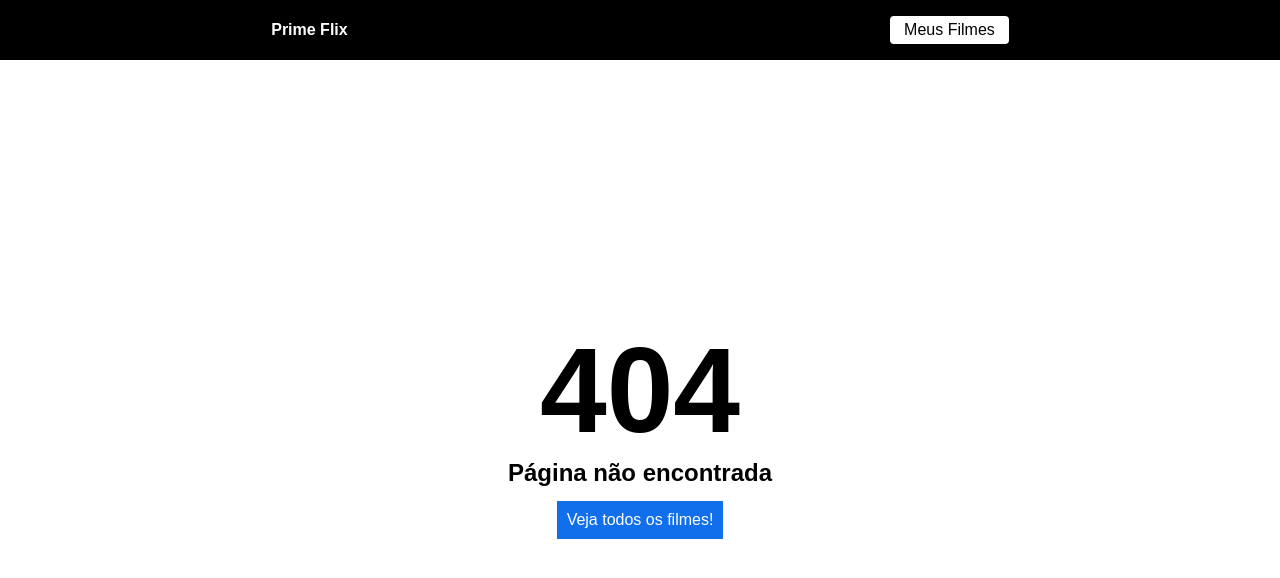
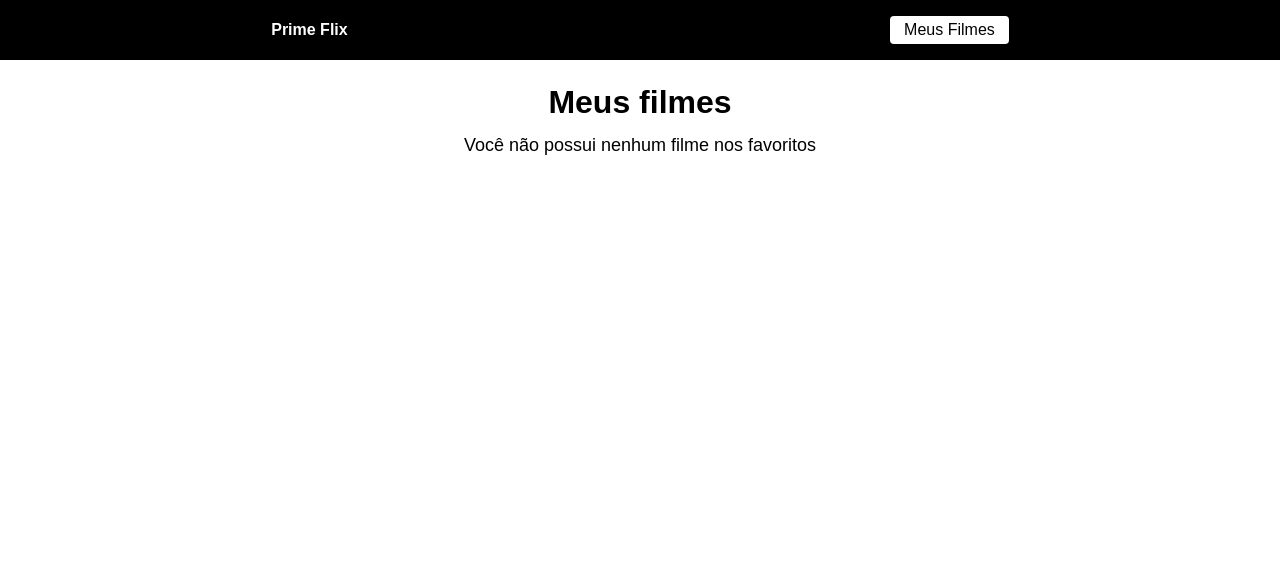
Before and after one commit to ricardokondo/filmProject, a React (Create React App) app in the folder film/: page /favorite in a window 1280 px wide. Before the commit this address had no page. Shown: the top 578 px of the page. Built offline with nearby package versions, Linux system fonts and the light colour scheme.

Commit message:
Criando página de favoritos e excluindo item do local storage

```diff
--- a/film/src/components/Header/index.js
+++ b/film/src/components/Header/index.js
@@ -7,7 +7,7 @@ function Header() {
       <Link to="/" className="logo">
         Prime Flix
       </Link>
-      <Link to={"/favoritos"} className="favoritos">
+      <Link to={"/favorite"} className="favoritos">
         Meus Filmes
       </Link>
     </header>
--- /dev/null
+++ b/film/src/pages/Favorite/favorite.css
@@ -0,0 +1,38 @@
+.meus-filmes {
+    margin-top: 24px;
+    display: flex;
+    flex-direction: column;
+    align-items: center;
+}
+
+.meus-filmes h1 {
+    margin-bottom: 14px;
+}
+
+.meus-filmes span {
+    font-size: 18px;
+}
+
+.meus-filmes ul {
+    width: 720px;
+}
+
+.meus-filmes ul li {
+    list-style: none;
+    display: flex;
+    justify-content: space-between;
+    align-items: center;
+    margin-bottom: 14px;
+}
+
+.meus-filmes div {
+    display: flex;
+    justify-content: center;
+    align-items: center;
+}
+
+.meus-filmes div a {
+    text-decoration: none;
+    color: #116feb;
+    margin-right: 14px;
+}
--- /dev/null
+++ b/film/src/pages/Favorite/index.js
@@ -0,0 +1,48 @@
+import { useEffect, useState } from "react";
+import { Link } from "react-router-dom";
+import "./favorite.css";
+
+function Favorite() {
+  const [film, setFilm] = useState([]);
+
+  useEffect(() => {
+    const myList = localStorage.getItem("@primeflix");
+    setFilm(JSON.parse(myList) || []);
+  }, []);
+
+  function excluirFilme(id) {
+    //alert("Id clicado " + id);
+    let filtroFilmes = film.filter((item) => {
+      // Retorna todos os filmes menos o que cliquei
+      return item.id != id;
+    });
+    setFilm(filtroFilmes);
+
+    localStorage.setItem("@primeflix", JSON.stringify(filtroFilmes));
+  }
+
+  return (
+    <div className="meus-filmes">
+      <h1>Meus filmes</h1>
+      {film.length === 0 && (
+        <span>Você não possui nenhum filme nos favoritos</span>
+      )}
+      <ul>
+        {film.map((item) => {
+          return (
+            <li key={item.id}>
+              <span>{item.title}</span>
+
+              <div>
+                <Link to={`/film/${item.id}`}>Ver detalhes</Link>
+                <button onClick={() => excluirFilme(item.id)}>Excluir</button>
+              </div>
+            </li>
+          );
+        })}
+      </ul>
+    </div>
+  );
+}
+
+export default Favorite;
--- a/film/src/routes.js
+++ b/film/src/routes.js
@@ -4,6 +4,7 @@ import Home from "./pages/Home";
 import Film from "./pages/Film";
 import Header from "./components/Header";
 import Erro from "./pages/Erro";
+import Favorite from "./pages/Favorite";
 
 function RoutesApp() {
   return (
@@ -12,6 +13,7 @@ function RoutesApp() {
       <Routes>
         <Route path="/" element={<Home />} />
         <Route path="/film/:id" element={<Film />} />
+        <Route path="/favorite" element={<Favorite />} />
         <Route path="*" element={<Erro />} />
       </Routes>
     </BrowserRouter>
```
